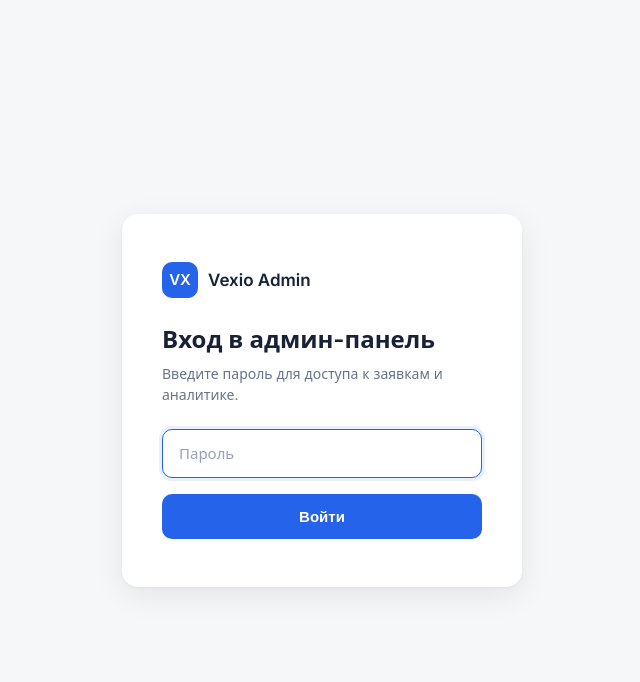
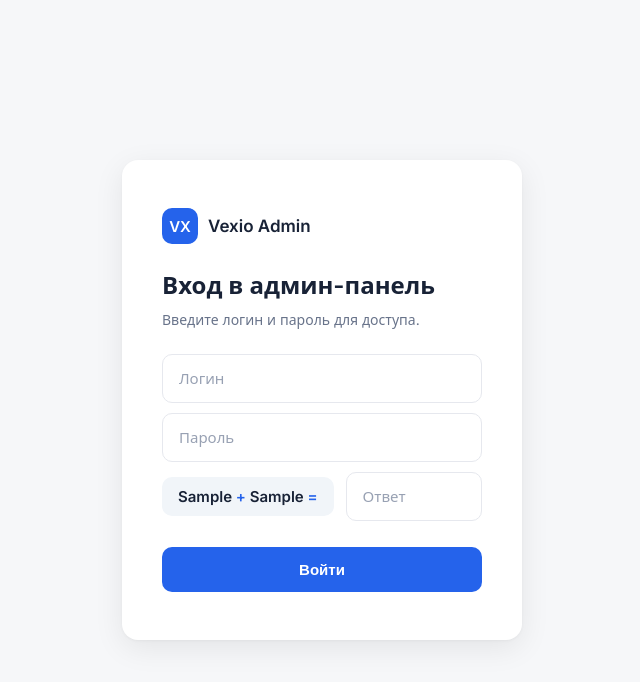
Before and after one commit to maxxmoto/vexio, a Python web app: template templates/admin_login.html in a window 1280 px wide. Shown: the top 682 px of the page, without its empty margins (318-958 px from the left). Run offline with Jinja, Linux system fonts and the light colour scheme; the template is opened without the code that fills it: most values are stand-ins (such as "Sample title", 1, 10 or a date in 2020); some libraries are stand-ins or nearby versions; some web fonts are replaced.

Commit message:
Admin: username+password+math captcha, proper session auth

```diff
--- a/templates/admin_login.html
+++ b/templates/admin_login.html
@@ -20,6 +20,10 @@ p{font-size:14px;color:#68738a;margin-bottom:24px;line-height:1.5}
 input{width:100%;padding:14px 16px;border:1.5px solid #e6e8ee;border-radius:10px;font-size:15px;font-family:inherit;color:#182236;outline:none;transition:border-color .2s}
 input:focus{border-color:#2563eb;box-shadow:0 0 0 3px rgba(37,99,235,.1)}
 input::placeholder{color:#98a1b3}
+.captcha-row{display:flex;gap:12px;align-items:center;margin:10px 0}
+.captcha-q{background:#f1f5f9;padding:10px 16px;border-radius:10px;font-weight:600;font-size:15px;color:#182236;white-space:nowrap;flex-shrink:0;user-select:none}
+.captcha-q span{color:#2563eb}
+.captcha-row input{flex:1}
 button{width:100%;padding:14px;background:#2563eb;color:#fff;border:none;border-radius:10px;font-size:15px;font-weight:600;cursor:pointer;margin-top:16px;transition:background .2s}
 button:hover{background:#1d4ed8}
 </style>
@@ -31,10 +35,15 @@ button:hover{background:#1d4ed8}
     <div class="brand-text">Vexio Admin</div>
   </div>
   <h1>Вход в админ-панель</h1>
-  <p>Введите пароль для доступа к заявкам и аналитике.</p>
+  <p>Введите логин и пароль для доступа.</p>
   {% if error %}<div class="error">{{ error }}</div>{% endif %}
   <form method="POST">
-    <input type="password" name="password" placeholder="Пароль" autofocus>
+    <input type="text" name="username" placeholder="Логин" autocomplete="username" style="margin-bottom:10px">
+    <input type="password" name="password" placeholder="Пароль" autocomplete="current-password">
+    <div class="captcha-row">
+      <div class="captcha-q">{{ a }} <span>+</span> {{ b }} <span>=</span></div>
+      <input type="number" name="captcha" placeholder="Ответ" required>
+    </div>
     <button type="submit">Войти</button>
   </form>
 </div>
```
Also changed, not shown: app.py (+16 -3 lines).
